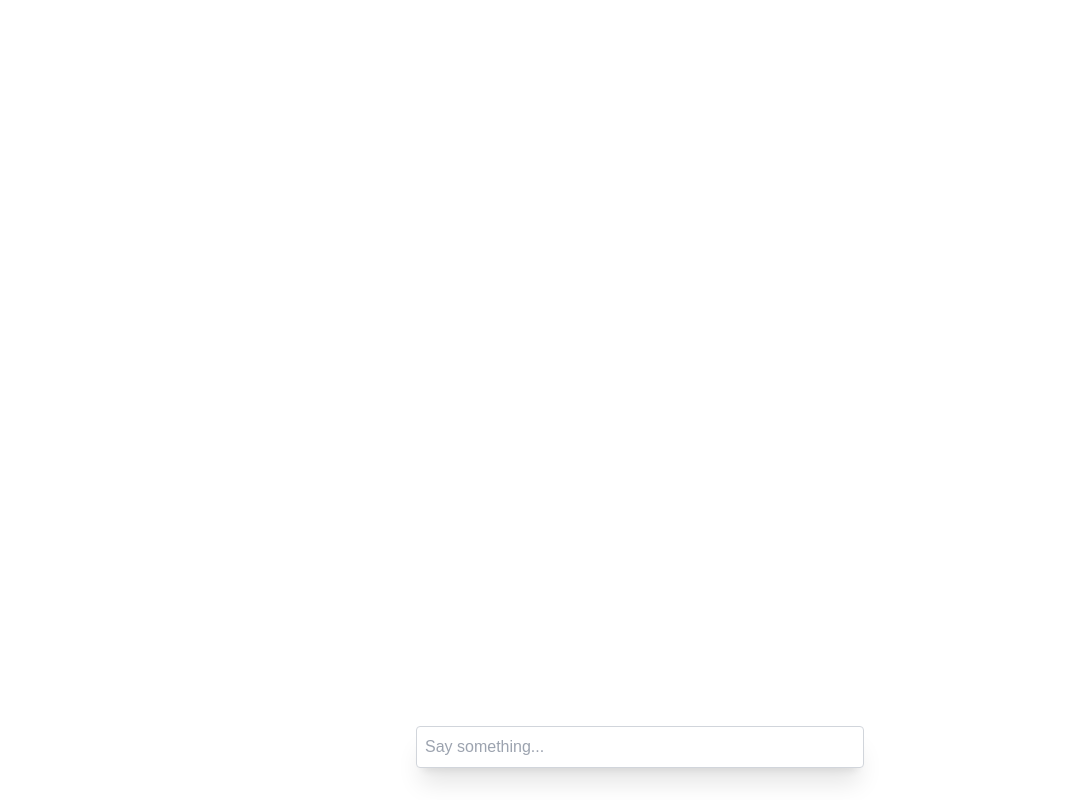
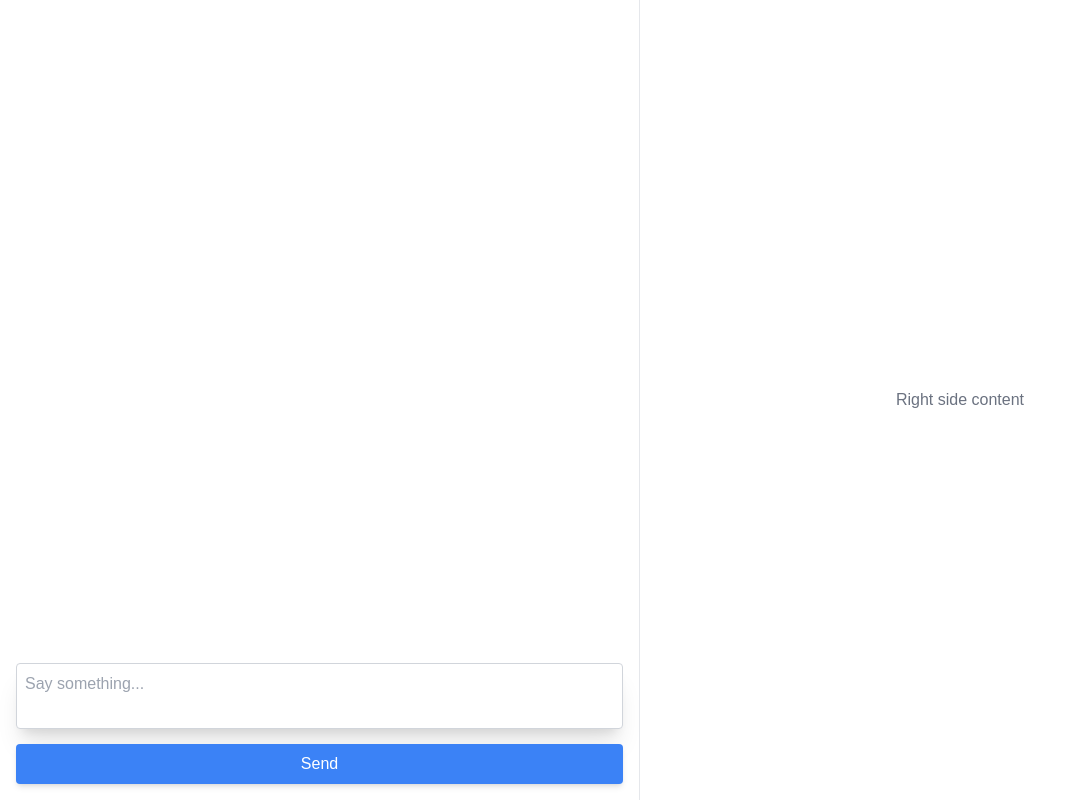
Before and after one commit to ozanbatuhankurucu/chatbot, a Next.js app: page / in a window 1280 px wide. Shown: the whole page, without its empty margins (0-1071 px from the left). Built offline with nearby package versions, Linux system fonts and the light colour scheme.

Commit message:
Refactor

```diff
--- a/src/app/page.tsx
+++ b/src/app/page.tsx
@@ -1,26 +1,72 @@
 'use client'
 
-import { useChat } from 'ai/react'
+import { Message, useChat } from 'ai/react'
 
-export default function Chat() {
-  const { messages, input, handleInputChange, handleSubmit } = useChat()
+interface MessagesProps {
+  messages: Message[]
+}
+
+const Messages: React.FC<MessagesProps> = ({ messages }) => {
   return (
-    <div className='flex flex-col w-full max-w-md py-24 mx-auto stretch'>
+    <div className='flex-1 p-4 overflow-y-auto border-gray-300'>
       {messages.map((m) => (
-        <div key={m.id} className='whitespace-pre-wrap'>
+        <div key={m.id} className='whitespace-pre-wrap mb-2'>
           {m.role === 'user' ? 'User: ' : 'AI: '}
           {m.content}
         </div>
       ))}
+    </div>
+  )
+}
 
-      <form onSubmit={handleSubmit}>
-        <input
-          className='fixed bottom-0 w-full max-w-md p-2 mb-8 border border-gray-300 rounded shadow-xl'
+interface InputFormProps {
+  input: string
+  handleInputChange: (e: React.ChangeEvent<HTMLTextAreaElement>) => void
+  handleSubmit: (e: React.FormEvent<HTMLFormElement>) => void
+}
+
+const InputForm: React.FC<InputFormProps> = ({
+  input,
+  handleInputChange,
+  handleSubmit
+}) => {
+  return (
+    <form onSubmit={handleSubmit} className='p-4'>
+      <textarea
+        className='w-full p-2 border border-gray-300 rounded shadow-xl resize-none'
         value={input}
         placeholder='Say something...'
         onChange={handleInputChange}
+        rows={2}
       />
+      <button
+        type='submit'
+        className='mt-2 p-2 bg-blue-500 text-white rounded shadow-md w-full'>
+        Send
+      </button>
     </form>
+  )
+}
+
+export default function Chat() {
+  const { messages, input, handleInputChange, handleSubmit } = useChat({})
+
+  return (
+    <div className='flex w-screen h-screen'>
+      <div className='w-1/2 flex flex-col border-r'>
+        <Messages messages={messages} />
+        <InputForm
+          input={input}
+          handleInputChange={handleInputChange}
+          handleSubmit={handleSubmit}
+        />
+      </div>
+
+      <div className='w-1/2 p-4'>
+        <div className='h-full flex justify-center items-center text-gray-500'>
+          Right side content
+        </div>
+      </div>
     </div>
   )
 }
```
Lines whose indentation alone changed are shown as unchanged.
